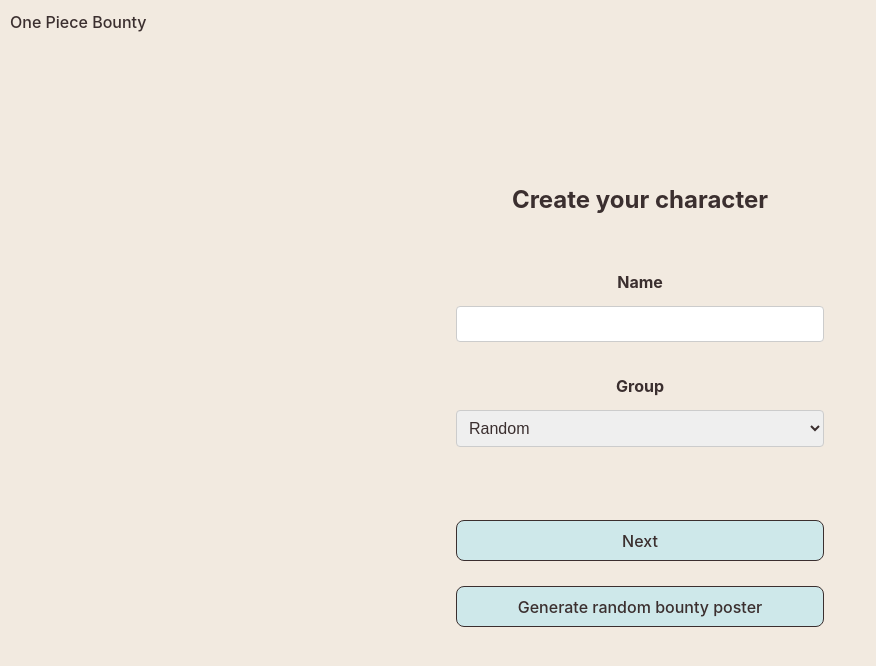
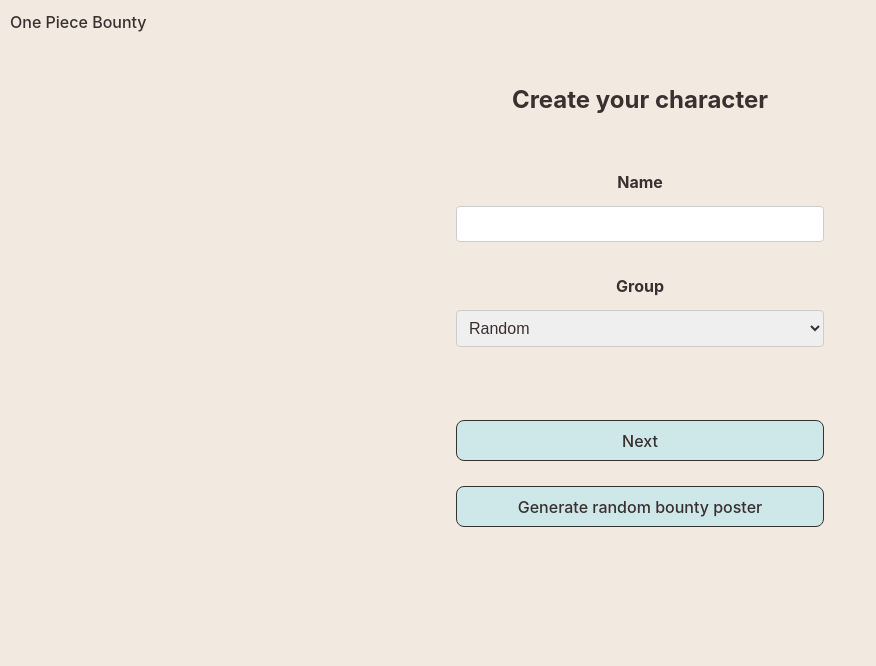
Before and after one commit to racreitien/one-piece-bounty, a React (Vite) app in the folder frontend/: page / in a window 1280 px wide. Shown: the top 666 px of the page, without its empty margins (0-876 px from the left). Built offline with nearby package versions, Linux system fonts and the light colour scheme.

Commit message:
fix top padding for mobile layout

```diff
--- a/frontend/src/index.css
+++ b/frontend/src/index.css
@@ -31,6 +31,12 @@
 
 .top-padding {
   padding-top: 150px;
+}
+
+@media (max-height: 825px) {
+  .top-padding {
+    padding-top: 50px;
+  }
 }
 
 .top-padding-poster {
```
